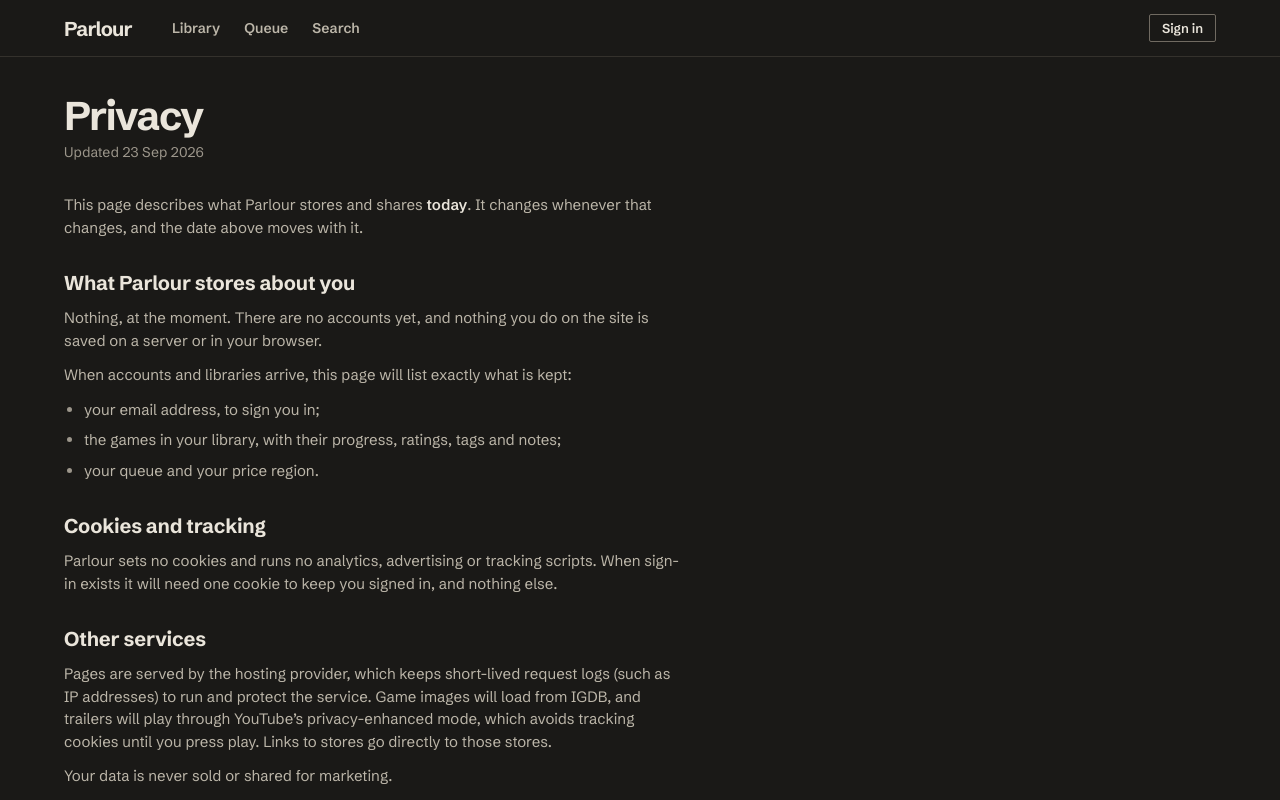
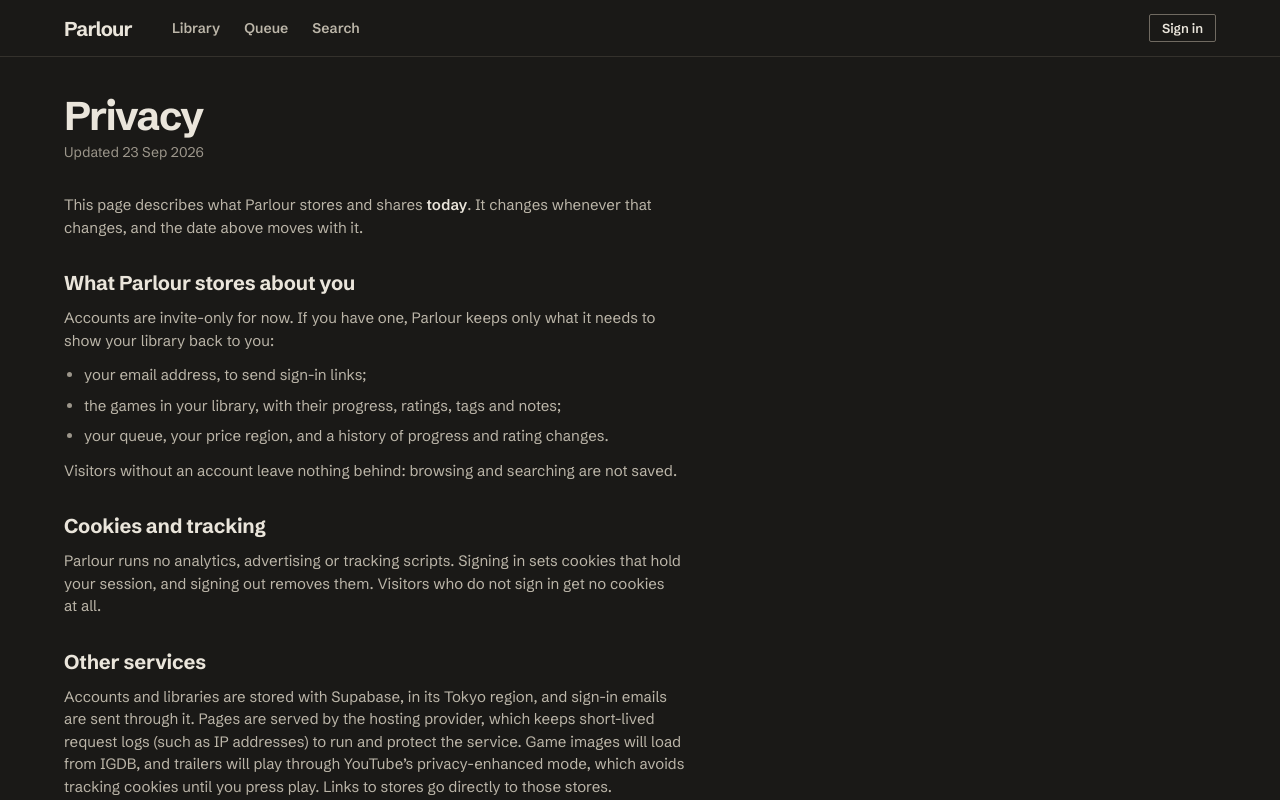
Before and after one commit to Treketor/parlour, a Next.js app: page /privacy in a window 1280 px wide. Shown: the top 800 px of the page. Built offline with nearby package versions, Linux system fonts and the light colour scheme; no server answers.

Commit message:
docs(legal): describe what accounts store

```diff
--- a/src/app/(legal)/privacy/page.tsx
+++ b/src/app/(legal)/privacy/page.tsx
@@ -21,32 +21,37 @@
         <section>
           <h2>What Parlour stores about you</h2>
           <p>
-            Nothing, at the moment. There are no accounts yet, and nothing you do on the site is
-            saved on a server or in your browser.
+            Accounts are invite-only for now. If you have one, Parlour keeps only what it needs to
+            show your library back to you:
           </p>
-          <p>When accounts and libraries arrive, this page will list exactly what is kept:</p>
           <ul>
-            <li>your email address, to sign you in;</li>
+            <li>your email address, to send sign-in links;</li>
             <li>the games in your library, with their progress, ratings, tags and notes;</li>
-            <li>your queue and your price region.</li>
+            <li>your queue, your price region, and a history of progress and rating changes.</li>
           </ul>
+          <p>
+            Visitors without an account leave nothing behind: browsing and searching are not saved.
+          </p>
         </section>
 
         <section>
           <h2>Cookies and tracking</h2>
           <p>
-            Parlour sets no cookies and runs no analytics, advertising or tracking scripts. When
-            sign-in exists it will need one cookie to keep you signed in, and nothing else.
+            Parlour runs no analytics, advertising or tracking scripts. Signing in sets cookies that
+            hold your session, and signing out removes them. Visitors who do not sign in get no
+            cookies at all.
           </p>
         </section>
 
         <section>
           <h2>Other services</h2>
           <p>
-            Pages are served by the hosting provider, which keeps short-lived request logs (such as
-            IP addresses) to run and protect the service. Game images will load from IGDB, and
-            trailers will play through YouTube&rsquo;s privacy-enhanced mode, which avoids tracking
-            cookies until you press play. Links to stores go directly to those stores.
+            Accounts and libraries are stored with Supabase, in its Tokyo region, and sign-in emails
+            are sent through it. Pages are served by the hosting provider, which keeps short-lived
+            request logs (such as IP addresses) to run and protect the service. Game images will
+            load from IGDB, and trailers will play through YouTube&rsquo;s privacy-enhanced mode,
+            which avoids tracking cookies until you press play. Links to stores go directly to those
+            stores.
           </p>
           <p>Your data is never sold or shared for marketing.</p>
         </section>
@@ -58,7 +63,7 @@
             <a href="https://github.com/Treketor/parlour/issues" rel="noopener">
               project repository
             </a>
-            . Once accounts exist, deleting your account will delete everything listed above.
+            . Deleting your account deletes everything listed above, including the history.
           </p>
         </section>
       </div>
```
